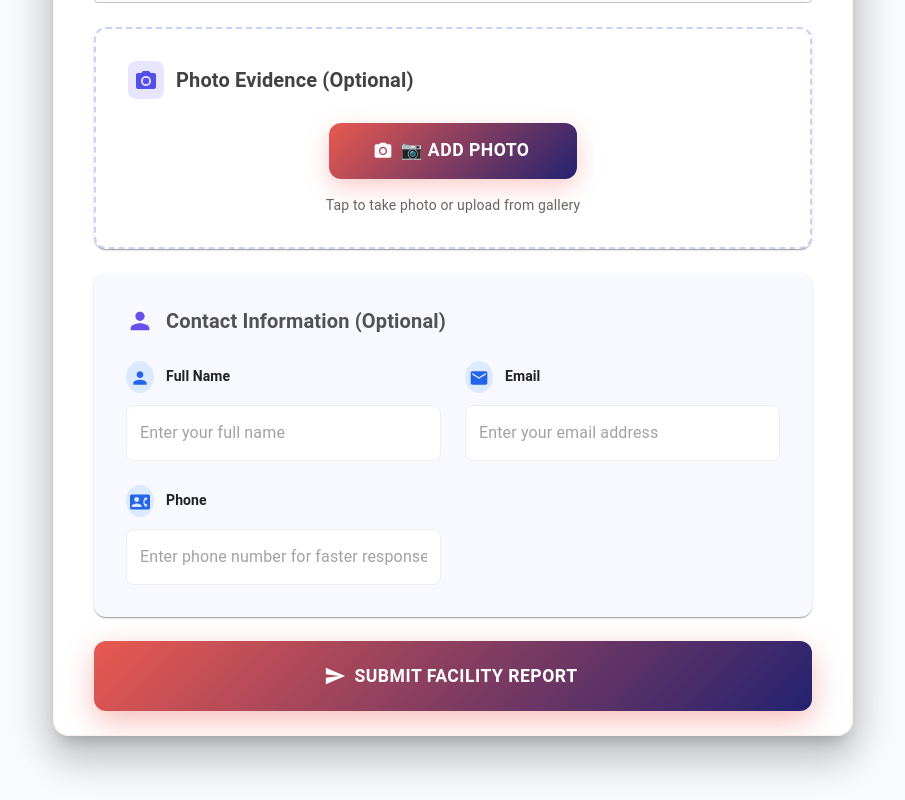
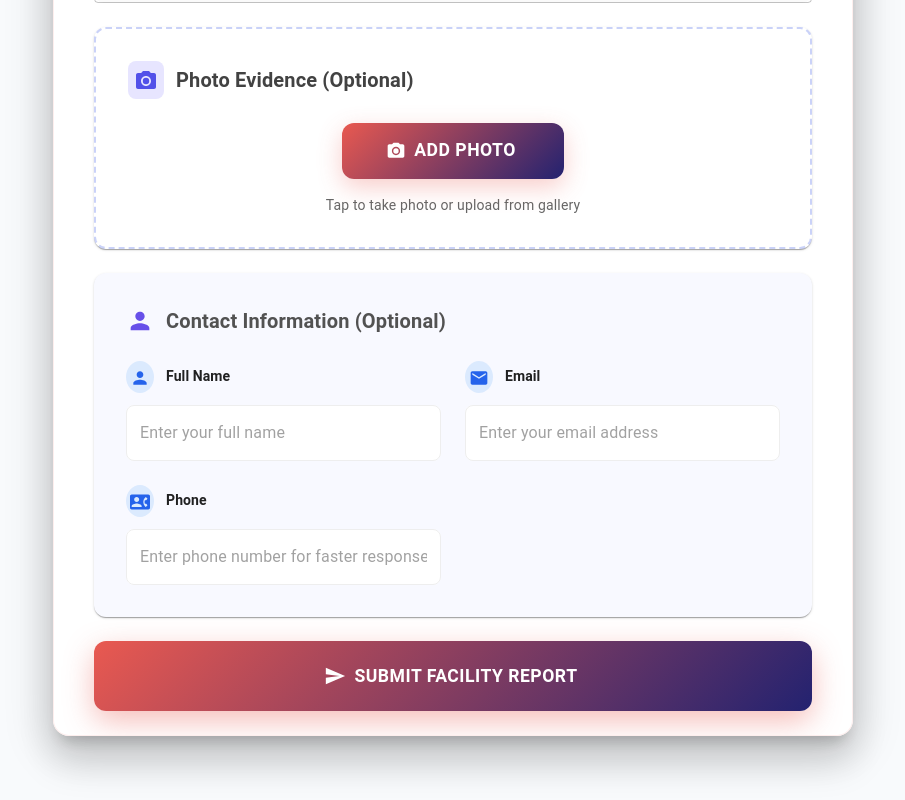
Before and after one commit to selvarasan08/wevalueyou, a React (Create React App) app: page / in a window 1280 px wide. Shown: the part 1060-1860 px from the top of the page, without its empty margins (187-1092 px from the left). Built offline with nearby package versions, Linux system fonts and the light colour scheme.

Commit message:
Upload and Take Photo section

```diff
--- a/src/App.js
+++ b/src/App.js
@@ -867,7 +867,7 @@ export default function FacilityIssuesReport() {
                       }}
                       startIcon={<CameraAlt />}
                     >
-                  📷 Add Photo
+                     Add Photo
                     </Button>
 
                     <Typography variant="body2" sx={{ mt: 2, color: 'text.secondary' }}>
@@ -911,7 +911,7 @@ export default function FacilityIssuesReport() {
                       }}
                       startIcon={<PhotoCamera />}
                     >
-                  📸 Take Photo
+                       Take Photo
                     </Button>
 
                     {/* Gallery Option */}
```
Lines whose indentation alone changed are shown as unchanged.
